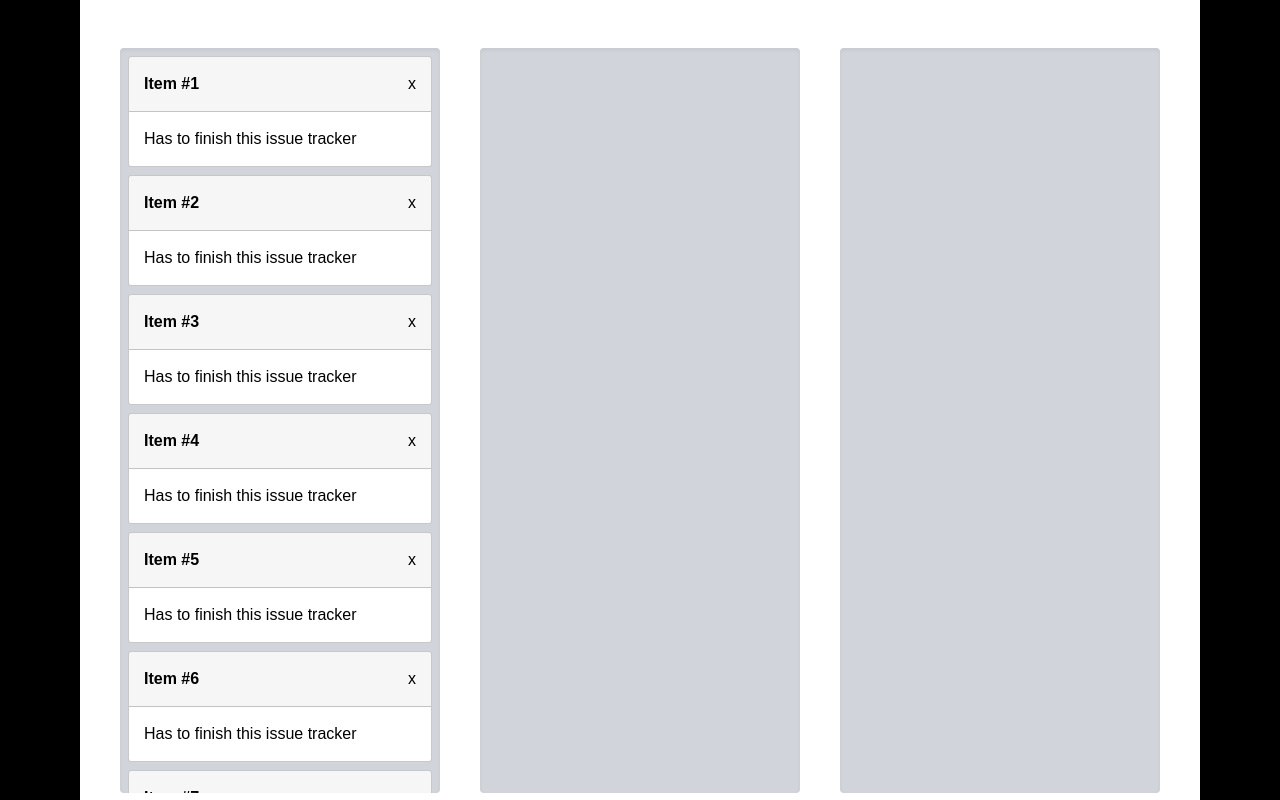
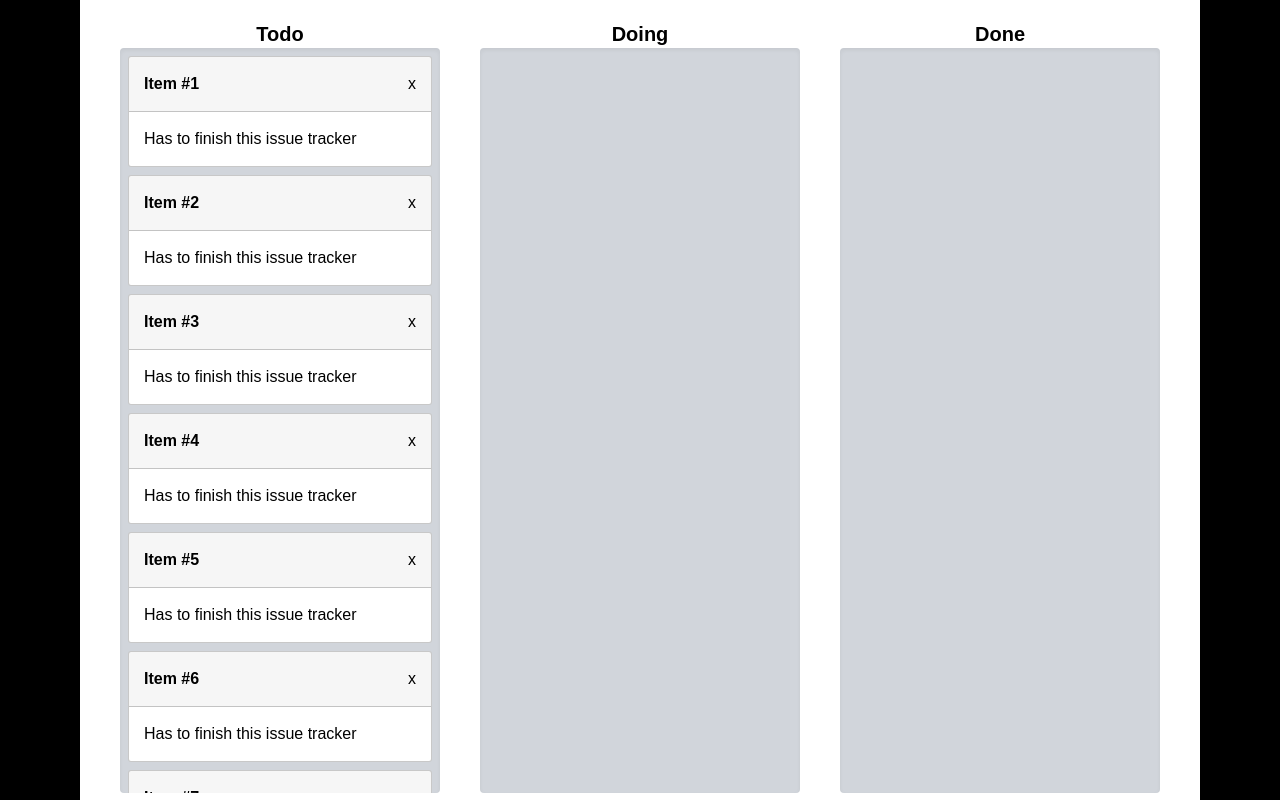
Before and after one commit to MarcelRusu/issue-tracker, a React (Create React App) app: page / in a window 1280 px wide. Built offline with nearby package versions, Linux system fonts and the light colour scheme.

Commit message:
make columns more generic

```diff
--- a/src/components/board/Column.js
+++ b/src/components/board/Column.js
@@ -5,11 +5,11 @@ import Story from '../Story';
 import {COLUMNS} from './constants';
 
 
-const BoardColumn = ({columnType, cards, onCardDelete}) => (
-  <Droppable droppableId={columnType}>
+const Column = ({columnType, cards, onCardDelete}) => (
+  <Droppable droppableId={COLUMNS[columnType]}>
     {provided => (
       <div className="mx-5 mb-1 w-1/3 h-full">
-        <h1 contentEditable className="text-center text-xl">
+        <h1 className="text-center text-xl">
           {COLUMNS[columnType]}
         </h1>
         <div
@@ -40,4 +40,4 @@ const BoardColumn = ({columnType, cards, onCardDelete}) => (
   </Droppable>
 );
 
-export default BoardColumn;
+export default Column;
--- a/src/components/board/index.js
+++ b/src/components/board/index.js
@@ -2,7 +2,7 @@ import React, {useEffect, useState} from 'react';
 import {DragDropContext} from "react-beautiful-dnd";
 
 import {COLUMNS} from './constants';
-import BoardColumn from './Column';
+import Column from './Column';
 
 // a little function to help us with reordering the result
 const reorder = (list, startIndex, endIndex) => {
@@ -54,21 +54,14 @@ const Board = () => {
   return (
     <div className="flex h-full">
       <DragDropContext onDragEnd={onDragEnd}>
-        <BoardColumn
-          onCardDelete={handleCardDelete(COLUMNS.TODO)}
-          cards={cards[COLUMNS.TODO]}
-          columnType={COLUMNS.TODO}
-        />
-        <BoardColumn
-          onCardDelete={handleCardDelete(COLUMNS.DOING)}
-          cards={cards[COLUMNS.DOING]}
-          columnType={COLUMNS.DOING}
-        />
-        <BoardColumn
-          onCardDelete={handleCardDelete(COLUMNS.DONE)}
-          cards={cards[COLUMNS.DONE]}
-          columnType={COLUMNS.DONE}
-        />
+        {Object.keys(COLUMNS).map(col => (
+          <Column
+            key={col}
+            onCardDelete={handleCardDelete(COLUMNS[col])}
+            cards={cards[COLUMNS[col]]}
+            columnType={col}
+          />
+        ))}
       </DragDropContext>
     </div>
   );
```
